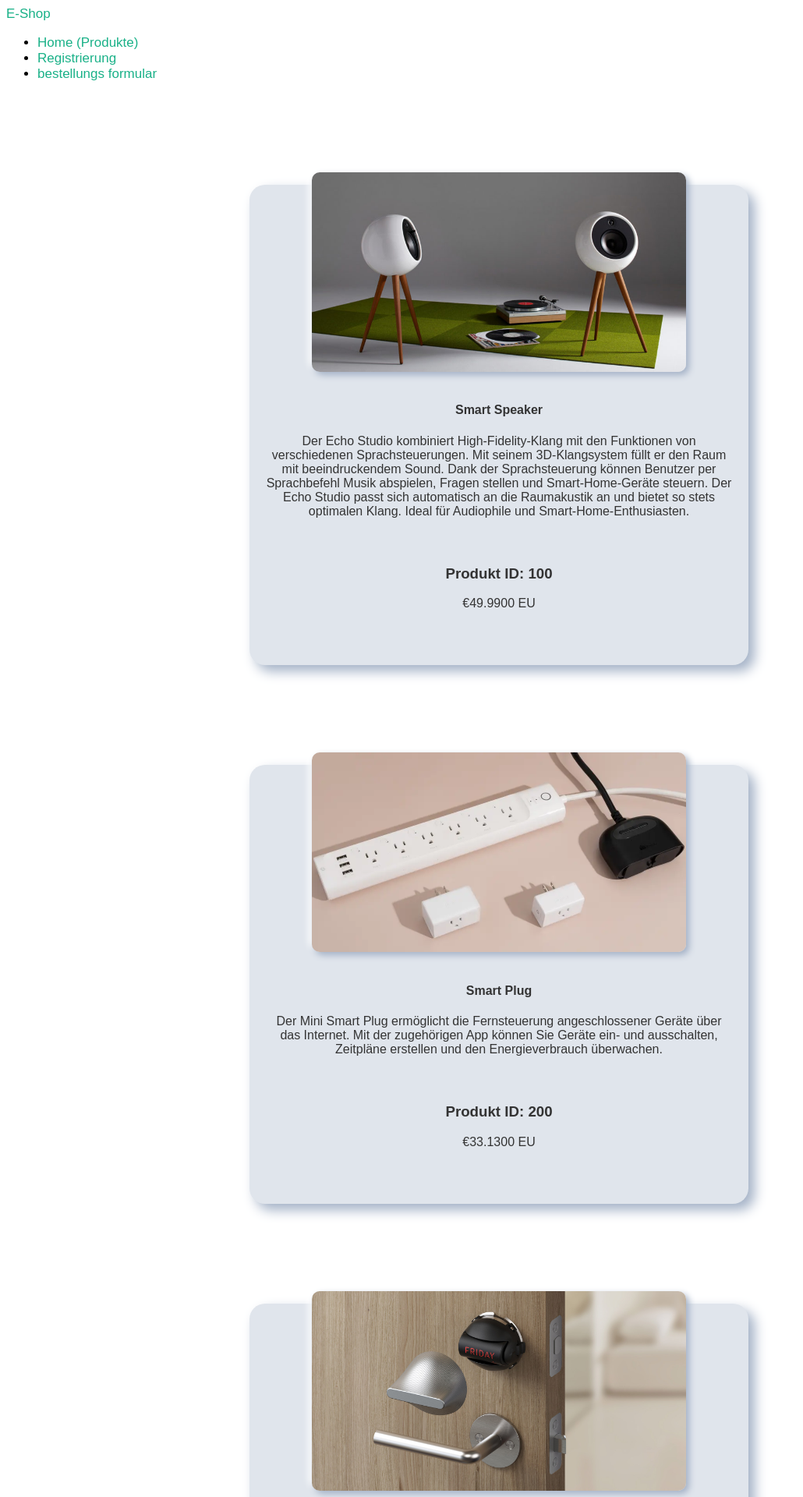
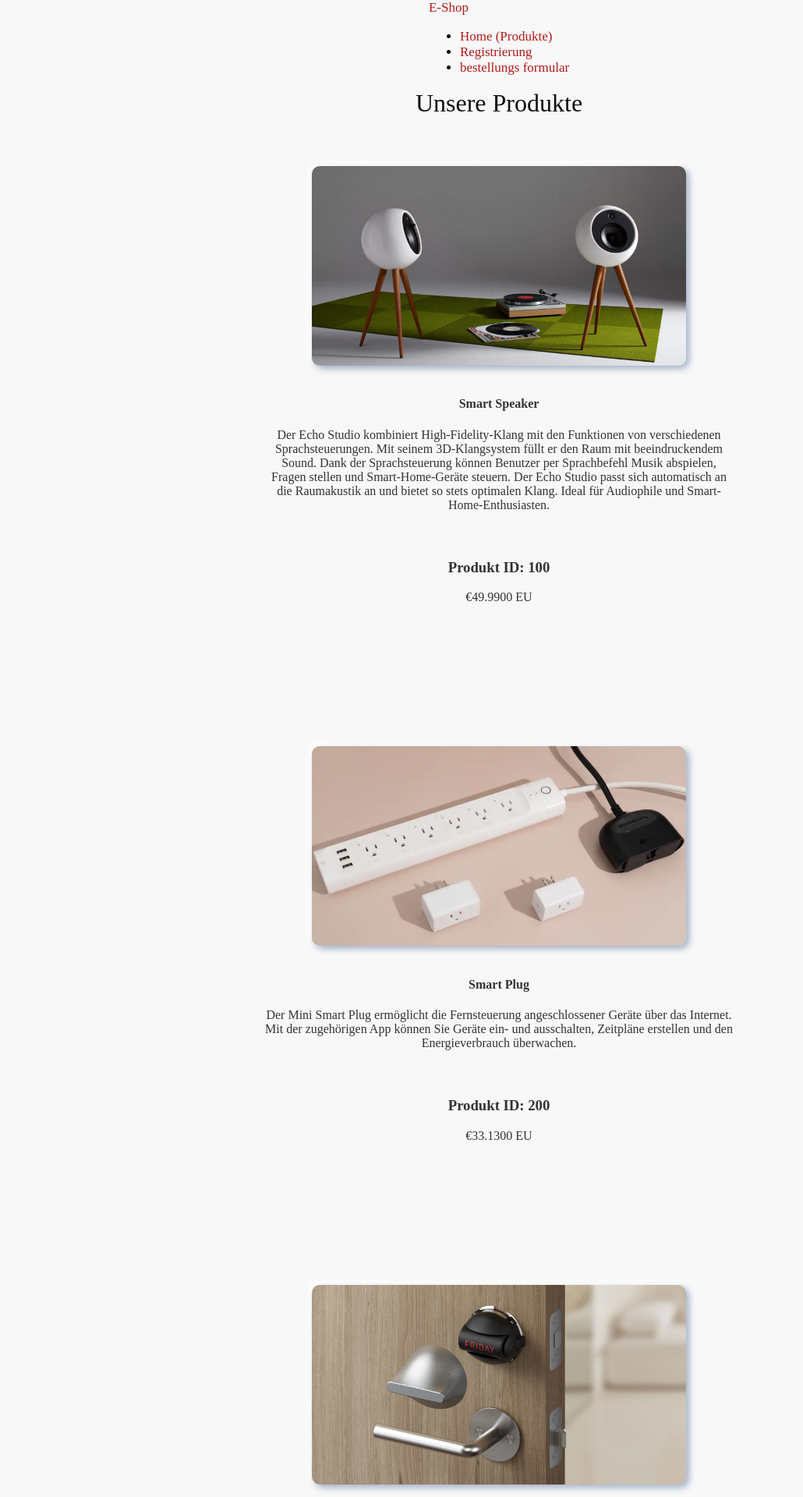
Before and after one commit to Goekdeniz-Guelmez/Schull-Projekt, a PHP site: page /home.php in a window 1280 px wide. Shown: the top 1920 px of the page at 78% size, without its empty margins (0-1030 px from the left). Run offline with PHP 8.4, Linux system fonts and the light colour scheme; data comes from the database, SQL or seed files in the repository.

Commit message:
style gemacht

```diff
--- a/bestellen.php
+++ b/bestellen.php
@@ -94,9 +94,10 @@ function displayWarenkorb() {
             <?php } ?>
         };
     </script>
+    <link rel="stylesheet" href="style.css">
 </head>
 <body>
-    <h1>Produkt bestellen</h1>
+    <h1>Produkt(e) bestellen</h1>
     <form method="POST">
         <label for="produktId">Produkt ID:</label>
         <input type="number" id="produktId" name="produktId" required><br>
--- a/home.php
+++ b/home.php
@@ -42,7 +42,7 @@ include "dbConfig.php";
     <!-- ------------------------------------ -->
     <!-- Div Sektion -->
     <div class="container">
-        <h1>Produkte</h1>
+        <h1>Unsere Produkte</h1>
         <br>
 
         <div id="products" class="row list-group">
@@ -108,7 +108,11 @@ include "dbConfig.php";
 
     </div>
 
-    </div>
+    <!-- Footer Sektion -->
+    <footer>
+        <p>Develped by Gökdeniz and Ralf. Databank modelling by Andian and Elias, Project Management by Natalie</p>
+    </footer>
+
 </body>
 
 </html>
--- a/registrieren.php
+++ b/registrieren.php
@@ -64,6 +64,7 @@ if ($_SERVER["REQUEST_METHOD"] == "POST") {
 <head>
     <meta charset="UTF-8">
     <title>Registrieren</title>
+    <link rel="stylesheet" href="style.css">
 </head>
 
 <body>
--- a/style.css
+++ b/style.css
@@ -1,82 +1,18 @@
-* {
-    box-sizing: border-box;
-}
-
 :root {
---background-color: #ffffff; /* White background for light mode */
---text-color: #000000; /* Black text color for light mode */
+    --background-color: #F8F8F8;
+    --text-color: #0f0f0f;
 }
 
 /* Dark mode */
 @media (prefers-color-scheme: dark) {
     :root {
-        --background-color: #121212; /* Darker shade for background in dark mode */
-        --text-color: #ffffff; /* White text color for dark mode */
+        --background-color: #0f0f0f;
+        --text-color: #F8F8F8;
     }
 }
 
-@font-face {
-    font-family: 'DharmaGothicE-Bold';
-    font-display: fallback;
-    src: url('//lemkus.com/cdn/shop/t/35/assets/DharmaGothicE-Bold.eot?v=105584538646924330131701858364') format('embedded-opentype'), url('//lemkus.com/cdn/shop/t/35/assets/DharmaGothicE-Bold.ttf?v=29484935812956707501701858364') format('truetype'), url('//lemkus.com/cdn/shop/t/35/assets/DharmaGothicE-Bold.woff?v=52718673771587622141701858364') format('woff'), url('//lemkus.com/cdn/shop/t/35/assets/DharmaGothicE-Bold.woff2?v=103998759600460648101701858364') format('woff2');
-    font-weight: normal;
-    font-style: normal;
-}
-
-@font-face {
-    font-family: 'DharmaGothicE-ExBold';
-    font-display: fallback;
-    src: url('//lemkus.com/cdn/shop/t/35/assets/DharmaGothicE-ExBold.eot?v=69300282033782092261701858364') format('embedded-opentype'), url('//lemkus.com/cdn/shop/t/35/assets/DharmaGothicE-ExBold.ttf?v=108149970651494675101701858364') format('truetype'), url('//lemkus.com/cdn/shop/t/35/assets/DharmaGothicE-ExBold.woff?v=33747106544633363801701858364') format('woff'), url('//lemkus.com/cdn/shop/t/35/assets/DharmaGothicE-ExBold.woff2?v=65157820398091021381701858364') format('woff2');
-    font-weight: normal;
-    font-style: normal;
-}
-
-@font-face {
-    font-family: 'OpenSans-Bold';
-    font-display: fallback;
-    src: url('//lemkus.com/cdn/shop/t/35/assets/OpenSans-Bold.ttf?v=181646321849810206181701858364') format('truetype'), url('//lemkus.com/cdn/shop/t/35/assets/OpenSans-Bold.woff?v=79402598765279711751701858364') format('woff');
-    font-weight: normal;
-    font-style: normal;
-}
-
-@font-face {
-    font-family: 'OpenSans-Regular';
-    font-display: fallback;
-    src: url('//lemkus.com/cdn/shop/t/35/assets/OpenSans-Regular.ttf?v=165224791540163288561701858364') format('truetype'), url('//lemkus.com/cdn/shop/t/35/assets/OpenSans-Regular.woff?v=144754128307340423701701858364') format('woff');
-    font-weight: normal;
-    font-style: normal;
-}
-
-@font-face {
-    font-family: 'OpenSans-SemiBold';
-    font-display: fallback;
-    src: url('//lemkus.com/cdn/shop/t/35/assets/OpenSans-SemiBold.ttf?v=43658787321035188881701858364') format('truetype'), url('//lemkus.com/cdn/shop/t/35/assets/OpenSans-SemiBold.woff?v=137150458511736482261701858364') format('woff');
-    font-weight: normal;
-    font-style: normal;
-}
-
-@font-face {
-    font-family: 'RecoletaAlt-Medium';
-    font-display: fallback;
-    src: url('//lemkus.com/cdn/shop/t/35/assets/RecoletaAlt-Medium.eot?v=97569520005682444921701858364') format('embedded-opentype'), url('//lemkus.com/cdn/shop/t/35/assets/RecoletaAlt-Medium.ttf?v=142383068600178675451701858364') format('truetype'), url('//lemkus.com/cdn/shop/t/35/assets/RecoletaAlt-Medium.woff?v=118710293476263677171701858364') format('woff'), url('//lemkus.com/cdn/shop/t/35/assets/RecoletaAlt-Medium.woff2?v=65794767592945487481701858364') format('woff2');
-    font-weight: normal;
-    font-style: normal;
-}
-
-@font-face {
-    font-family: 'RecoletaAlt-SemiBold';
-    font-display: fallback;
-    src: url('//lemkus.com/cdn/shop/t/35/assets/RecoletaAlt-SemiBold.eot?v=112651859278214331241701858364') format('embedded-opentype'), url('//lemkus.com/cdn/shop/t/35/assets/RecoletaAlt-SemiBold.ttf?v=6404069255798424641701858364') format('truetype'), url('//lemkus.com/cdn/shop/t/35/assets/RecoletaAlt-SemiBold.woff?v=105295679355366121621701858364') format('woff'), url('//lemkus.com/cdn/shop/t/35/assets/RecoletaAlt-SemiBold.woff2?v=65567519222236568751701858364') format('woff2');
-    font-weight: normal;
-    font-style: normal;
-}
-
-@font-face {
-    font-family: 'RecoletaAlt-Regular';
-    font-display: fallback;
-    src: url('//lemkus.com/cdn/shop/t/35/assets/RecoletaAlt-Regular.eot?v=147616266748794542021701858364') format('embedded-opentype'), url('//lemkus.com/cdn/shop/t/35/assets/RecoletaAlt-Regular.ttf?v=104271300911001422941701858364') format('truetype'), url('//lemkus.com/cdn/shop/t/35/assets/RecoletaAlt-Regular.woff?v=48547574210624603641701858364') format('woff'), url('//lemkus.com/cdn/shop/t/35/assets/RecoletaAlt-Regular.woff2?v=39421849027312620021701858364') format('woff2');
-    font-weight: normal;
-    font-style: normal;
+* {
+    box-sizing: border-box;
 }
 
 html {
@@ -86,16 +22,22 @@ html {
 body {
     background-color: var(--background-color);
     color: var(--text-color);
-    font-family: 'Titillium Web', sans-serif;
     max-width: 100vw;
+    display: flex; /* Enables Flexbox */
+    justify-content: center; /* Centers content horizontally */
+    align-items: center; /* Centers content vertically */
+    min-height: 100vh; /* Minimum height of 100% of the viewport height */
+    flex-direction: column; /* Stacks flex items vertically */
+    margin: 0; /* Removes default margin */
 }
 
 a {
     text-decoration: none;
-    color: #1ab188;
+    color: #b11a1a;
     -webkit-transition: .5s ease;
     transition: .5s ease;
 }
+
 a:hover {
     color: #179b77;
 }
@@ -103,26 +45,22 @@ a:hover {
 
 h1 {
     text-align: center;
-    color: #ffffff;
     font-weight: 300;
     margin: 0 0 40px;
 }
 
 h2 {
     text-align: center;
-    color: #1ab188;
     font-weight: 1000;
     margin: 0;
 }
 
 span {
-    color: #1ab188;
     font-weight: bold;
 }
 
 p {
     text-align: center;
-    color: #ffffff;
     margin: 0px 0px 50px 0px;
 }
 
@@ -145,9 +86,6 @@ border-radius: 20px;
 }
 
 .thumbnail {
-background: #e0e5ec; /* Matching the container background */
-box-shadow: 8px 8px 16px #a3b1c6,
-            -8px -8px 16px #ffffff;
     border-radius: 20px;
     padding: 20px;
     margin-bottom: 20%;
```
Also changed, not shown: other parts of style.css (+24 -28 lines), index.html (+24 -3 lines). Lines whose indentation alone changed are shown as unchanged.
